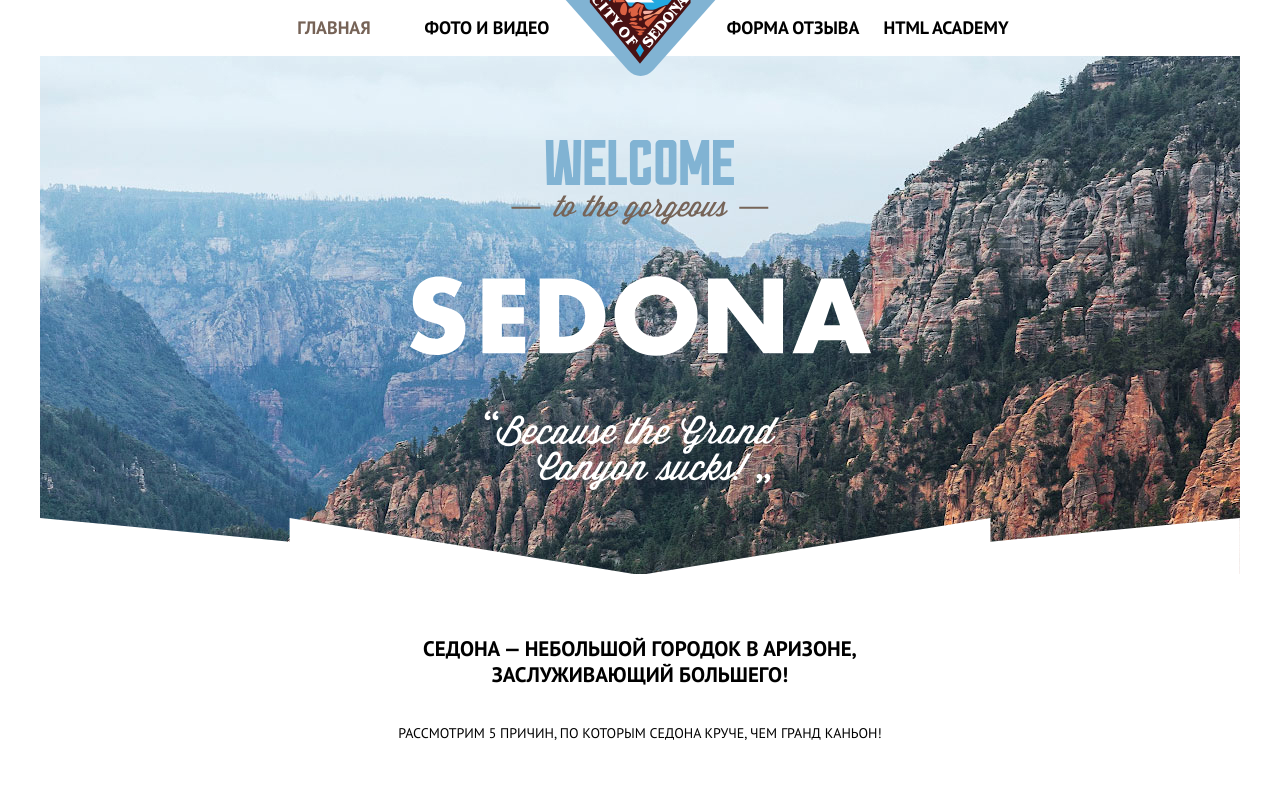
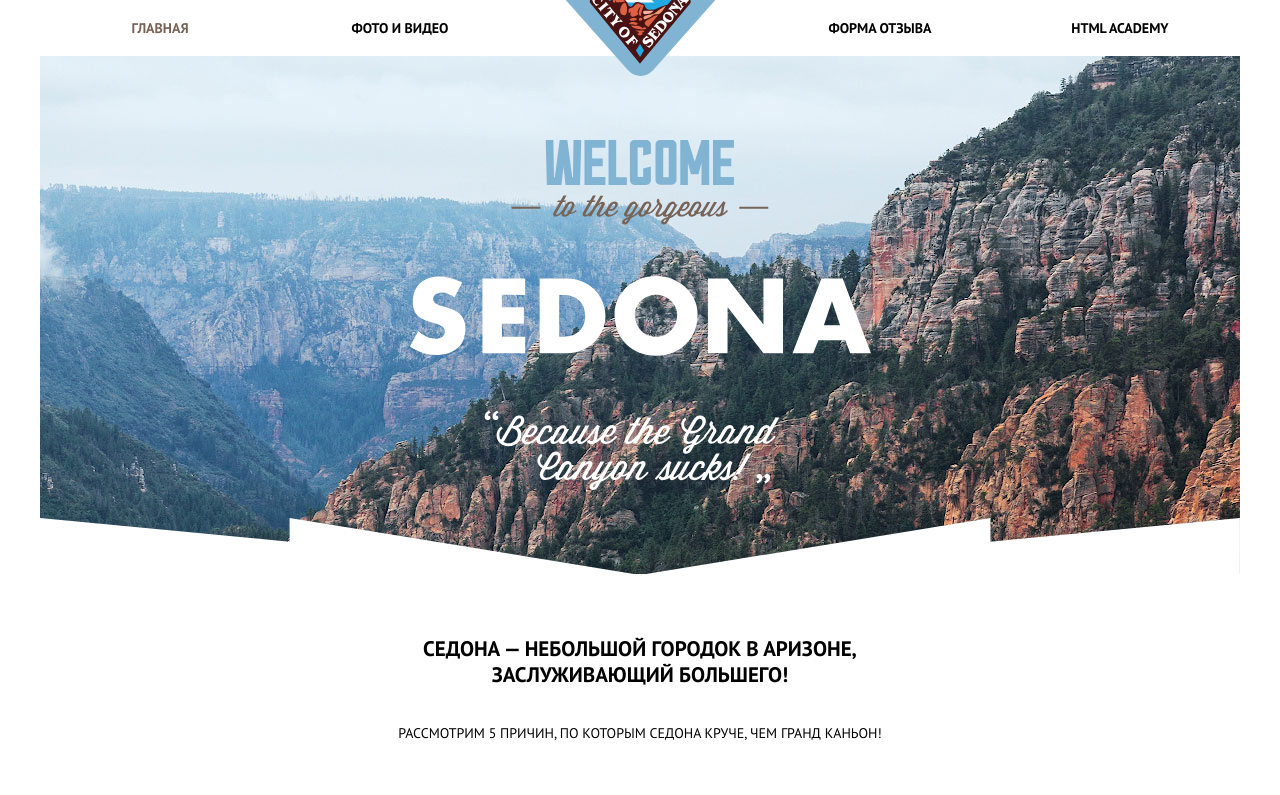
Before and after one commit to htmlacademy-adaptive/1552615-sedona-28, a plain HTML site: page source/index.html in a window 1280 px wide. Shown: the top 795 px of the page. Drawn offline with nearby package versions, Linux system fonts and the light colour scheme; files that its build step writes are made by us from their sources.

Commit message:
Сверстал разметку крупных блоков для десктопного вида главной страницы

```diff
--- a/source/sass/blocks/header/header.scss
+++ b/source/sass/blocks/header/header.scss
@@ -1,5 +1,4 @@
-
 .header {
-  max-width: 100%;
-  max-height: 100%;
+  width: 100%;
+  height: auto;
 }
--- a/source/sass/blocks/header/nav-item.scss
+++ b/source/sass/blocks/header/nav-item.scss
@@ -5,7 +5,7 @@
   border-bottom: $menu-border-grey;
 
   @media (min-width: $tablet-width) {
-    max-width: 153px;
+    max-width: 240px;
     height: 56px;
     background: $white;
   }
@@ -18,7 +18,6 @@
     @media (min-width: $tablet-width) {
       position: static;
       background-color: transparent;
-      width: 153px;
       z-index: 100;
     }
   }
@@ -49,4 +48,9 @@
   font-size: 18px;
   line-height: 26px;
   text-transform: uppercase;
+
+  @media (min-width: $tablet-width) {
+    font-size: 14px;
+    line-height: 21px;
+  }
 }
--- a/source/sass/blocks/header/nav.scss
+++ b/source/sass/blocks/header/nav.scss
@@ -15,10 +15,9 @@
   height: 55px;
   width: 55px;
   background: url("../../../img/icons/icon-cross.svg") center center no-repeat;
-  fill: $white;
 
   @media (min-width: $tablet-width) {
-    visibility: hidden;
+    display: none;
   }
 }
 
--- a/source/sass/blocks/page-body.scss
+++ b/source/sass/blocks/page-body.scss
@@ -2,4 +2,5 @@
   font-family: "PT Sans", "Arial", sans-serif;
   display: grid;
   grid-template-rows: min-content 1fr min-content;
+  max-width: 1200px;
 }
```
